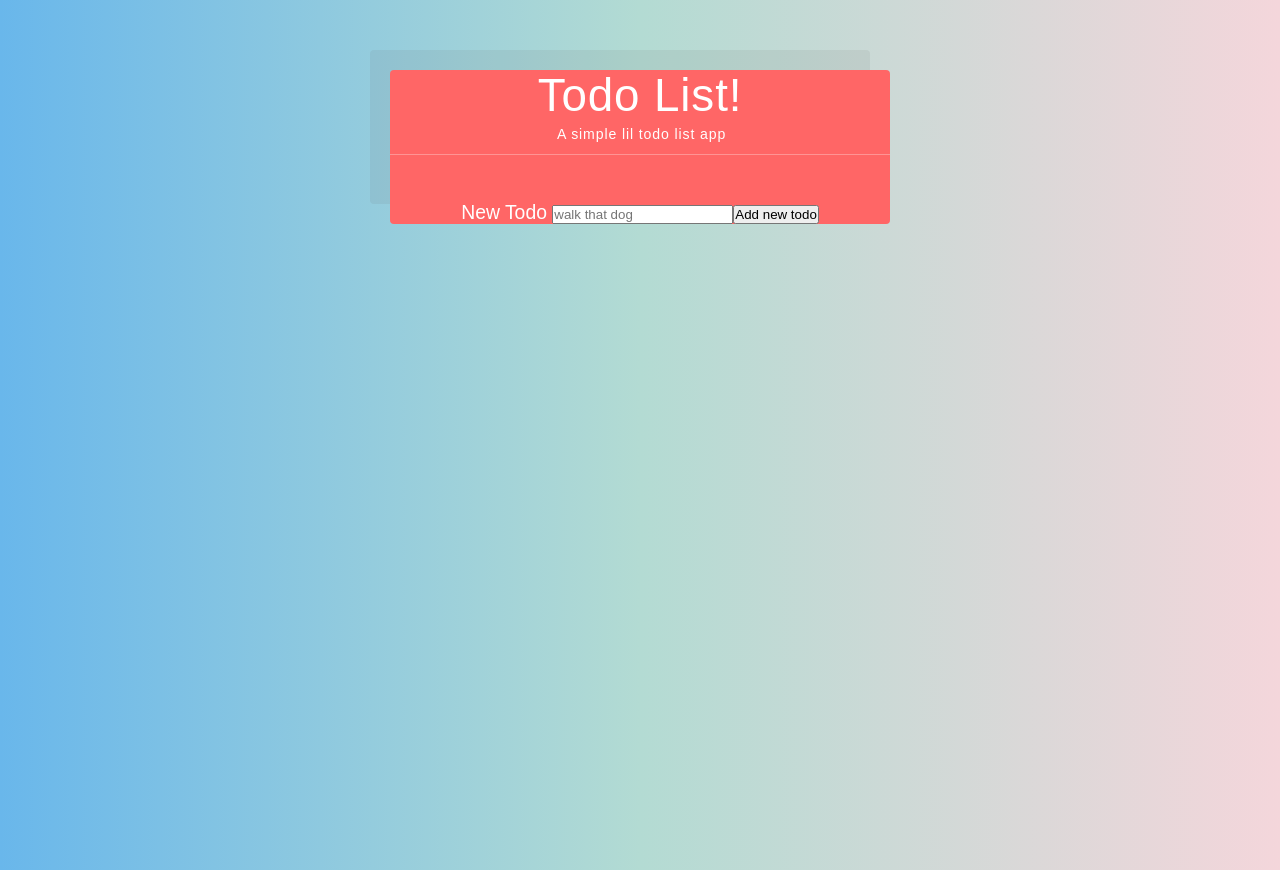
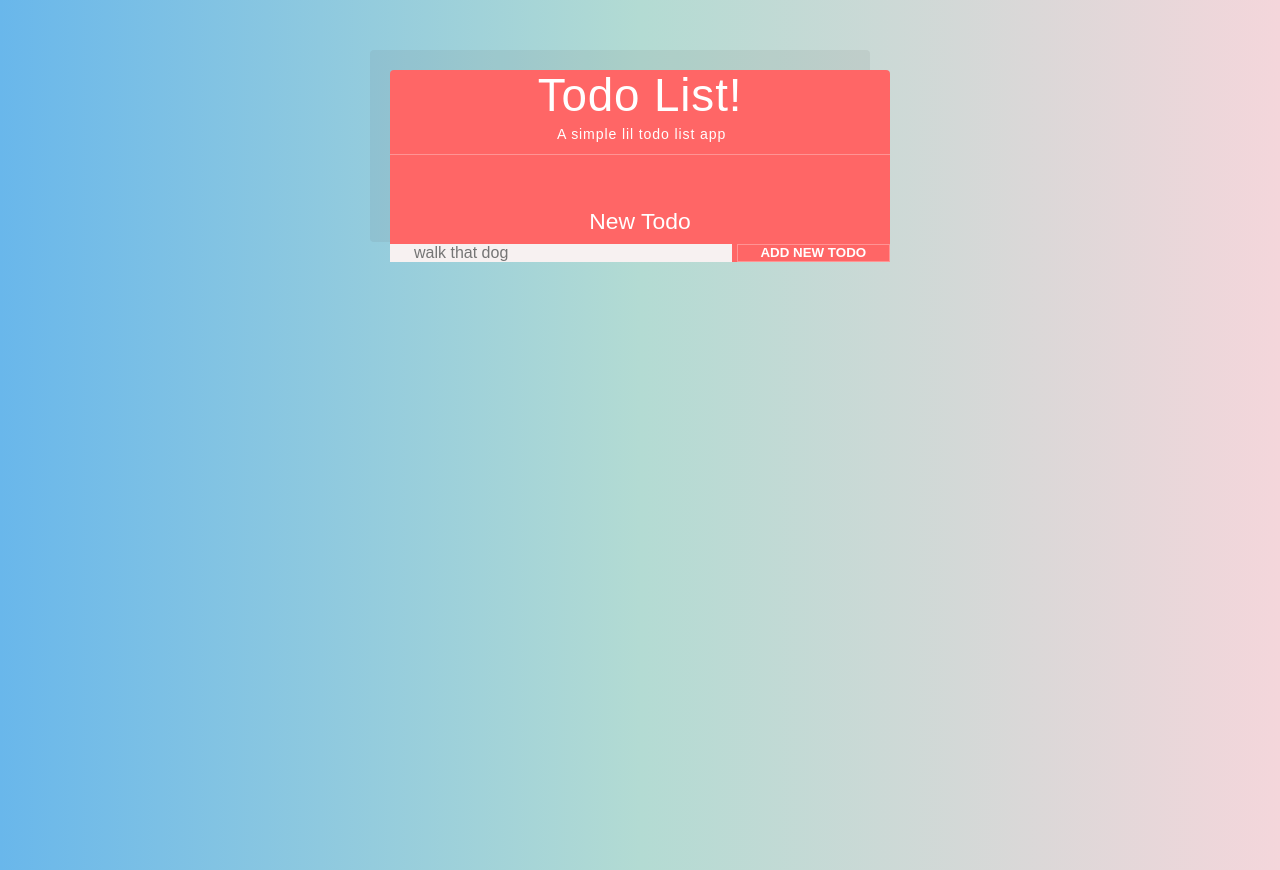
Before and after one commit to kzieber/react-todo-list, a React (Create React App) app: page / in a window 1280 px wide. Built offline with nearby package versions, Linux system fonts and the light colour scheme.

Commit message:
feat: more styles, still coming together

```diff
--- /dev/null
+++ b/src/NewTodoForm.css
@@ -0,0 +1,30 @@
+.NewTodoForm {
+  margin-top: 3rem;
+  display: flex;
+  flex-wrap: wrap;
+}
+
+.NewTodoForm label {
+  min-width: 100%;
+  margin-bottom: 0.5rem;
+  font-size: 1.3rem;
+}
+
+.NewTodoForm input {
+  flex-grow: 1;
+  border: none;
+  background-color: #f7f1f1;
+  padding: 0 1.5em;
+  font-size: initial;
+}
+
+.NewTodoForm button {
+  padding: 0 1.3rem;
+  border: none;
+  background-color: #ff6666;
+  color: white;
+  text-transform: uppercase;
+  font-weight: bold;
+  border: 1px solid rgba(255, 255, 255, 0.3);
+  margin-left: 5px;
+}
--- a/src/NewTodoForm.js
+++ b/src/NewTodoForm.js
@@ -1,5 +1,6 @@
 import React, { Component } from 'react';
 import { v4 as uuidv4 } from 'uuid';
+import './NewTodoForm.css';
 
 export default class NewTodoForm extends Component {
   constructor(props) {
@@ -29,8 +30,7 @@
 
   render() {
     return (
-      <div>
-        <form onSubmit={this.handleSubmit}>
+      <form className='NewTodoForm' onSubmit={this.handleSubmit}>
         <label htmlFor='task'>New Todo </label>
         <input
           type='text'
@@ -42,7 +42,6 @@
         />
         <button type='submit'>Add new todo</button>
       </form>
-      </div>
     );
   }
 }
--- a/src/Todo.css
+++ b/src/Todo.css
@@ -28,3 +28,41 @@
     width: calc(100% + 1rem);
   }
 }
+
+.Todo-buttons {
+  flex-shrink: 0;
+  padding-left: 0.7em;
+}
+
+.Todo-buttons button {
+  border: none;
+  font-size: 1em;
+  margin: 0.4em;
+  background: none;
+  -webkit-appearance: none;
+  cursor: pointer;
+  color: #fff;
+}
+
+.Todo-edit-form button {
+  padding: 0 1.3rem;
+  border: none;
+  background-color: #ff6666;
+  color: white;
+  text-transform: uppercase;
+  font-weight: bold;
+  border: 1px solid rgba(255, 255, 255, 0.3);
+  margin-left: 5px;
+  cursor: pointer;
+  transition: background 0.2s ease-out;
+}
+
+.Todo-edit-form button:hover {
+  background-color: #ff5e5e;
+}
+
+.Todo-edit-form input,
+.Todo-edit-form button {
+  font-family: 'Quicksand', sans-serif;
+  height: 3rem;
+}
--- a/src/Todo.js
+++ b/src/Todo.js
@@ -47,7 +47,7 @@
     if (this.state.isEditing) {
       result = (
         <div className='Todo'>
-          <form onSubmit={this.handleUpdate}>
+          <form className='Todo-edit-form' onSubmit={this.handleUpdate}>
             <input
               type='text'
               value={this.state.task}
```
Also changed, not shown: 1 other file (tests, documents, lock files or other folders). Lines whose indentation alone changed are shown as unchanged.
